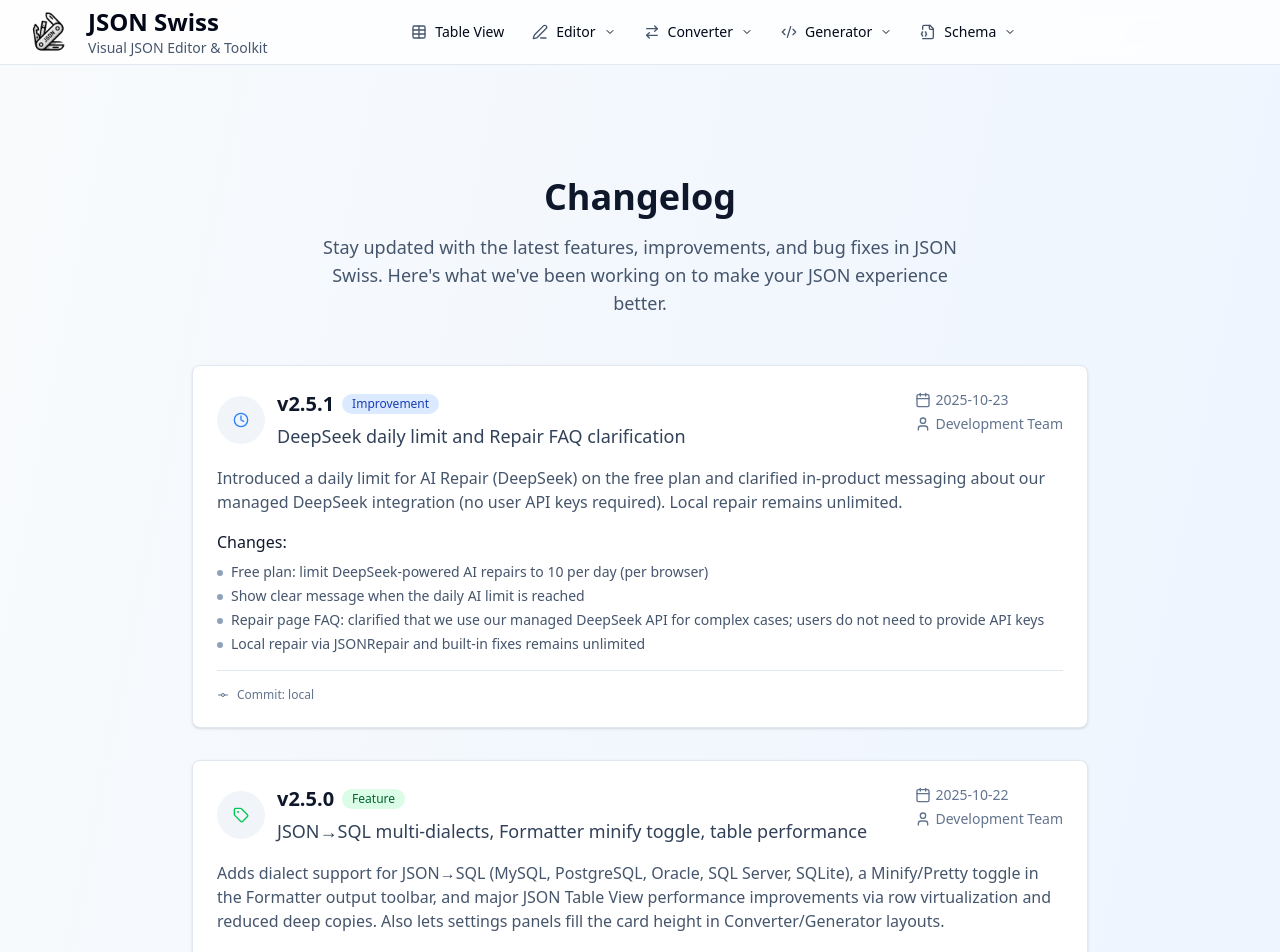
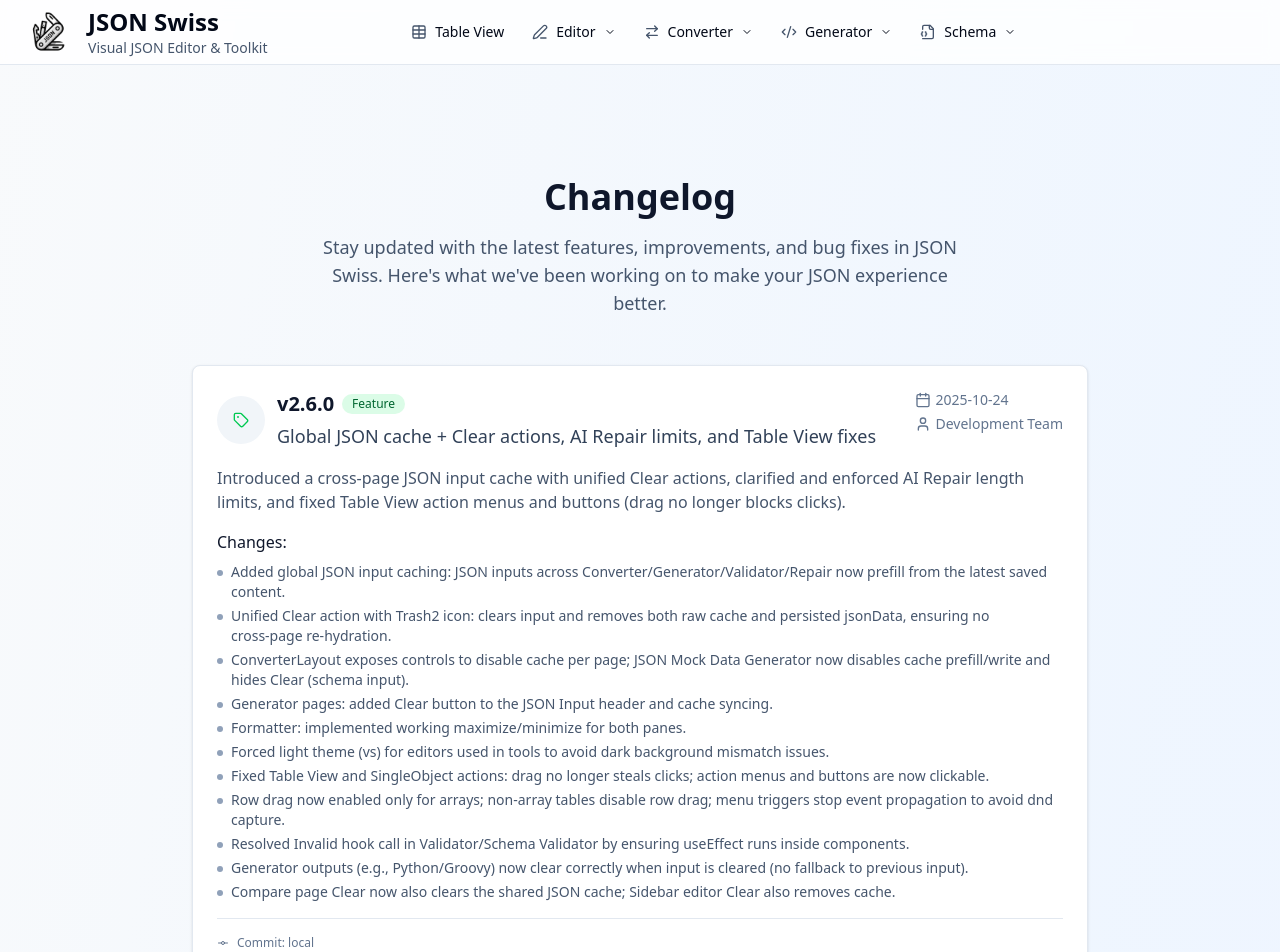
Before and after one commit to ThomasChant/jsonswiss-next, a Next.js app: page /changelog in a window 1280 px wide. Shown: the top 952 px of the page. Built offline with nearby package versions, Linux system fonts and the light colour scheme.

Commit message:
feat(changelog): add v2.6.0 entry detailing global JSON cache, AI Repair limits, and Table View improvements

```diff
--- a/src/app/changelog/page.tsx
+++ b/src/app/changelog/page.tsx
@@ -22,6 +22,38 @@ export const metadata: Metadata = {
 
 // Changelog entries - based on actual Git commit history
 const changelogEntries = [
+  {
+    version: "v2.6.0",
+    date: "2025-10-24",
+    type: "feature",
+    title: "Global JSON cache + Clear actions, AI Repair limits, and Table View fixes",
+    description: "Introduced a cross‑page JSON input cache with unified Clear actions, clarified and enforced AI Repair length limits, and fixed Table View action menus and buttons (drag no longer blocks clicks).",
+    changes: [
+      // JSON cache + Clear
+      "Added global JSON input caching: JSON inputs across Converter/Generator/Validator/Repair now prefill from the latest saved content.",
+      "Unified Clear action with Trash2 icon: clears input and removes both raw cache and persisted jsonData, ensuring no cross‑page re‑hydration.",
+      "ConverterLayout exposes controls to disable cache per page; JSON Mock Data Generator now disables cache prefill/write and hides Clear (schema input).",
+
+      // Generator and Formatter UX
+      "Generator pages: added Clear button to the JSON Input header and cache syncing.",
+      "Formatter: implemented working maximize/minimize for both panes.",
+
+
+      // Monaco theme stability
+      "Forced light theme (vs) for editors used in tools to avoid dark background mismatch issues.",
+
+      // Table View fixes
+      "Fixed Table View and SingleObject actions: drag no longer steals clicks; action menus and buttons are now clickable.",
+      "Row drag now enabled only for arrays; non‑array tables disable row drag; menu triggers stop event propagation to avoid dnd capture.",
+
+      // Stability fixes
+      "Resolved Invalid hook call in Validator/Schema Validator by ensuring useEffect runs inside components.",
+      "Generator outputs (e.g., Python/Groovy) now clear correctly when input is cleared (no fallback to previous input).",
+      "Compare page Clear now also clears the shared JSON cache; Sidebar editor Clear also removes cache.",
+    ],
+    author: "Development Team",
+    commit: "local"
+  },
   {
     version: "v2.5.1",
     date: "2025-10-23",
```
